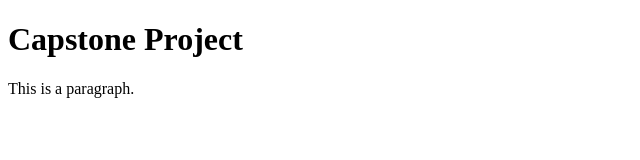
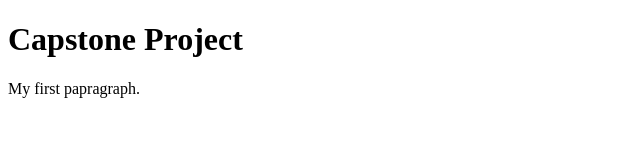
Before and after one commit to nyakagwafred/OpenCL, a plain HTML site: page index.html in a window 1280 px wide. Shown: the full height of the page, 0-640 px from the left. Drawn offline with Linux system fonts and the light colour scheme.

Commit message:
modified html file

```diff
--- a/index.html
+++ b/index.html
@@ -5,7 +5,7 @@
 <body>
 
     <h1>Capstone Project</h1>
-    <p>This is a paragraph.</p>
+    <p>My first papragraph.</p>
 
 </body>
 
```
